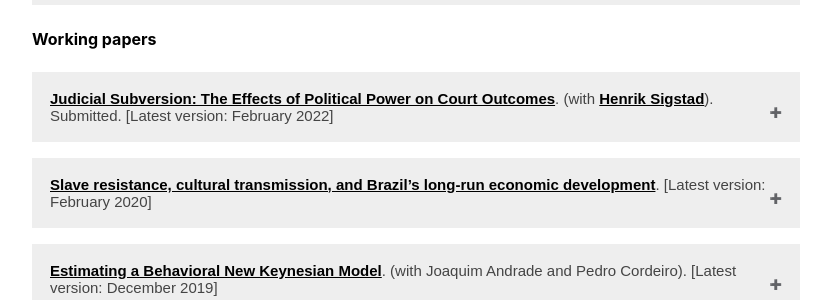
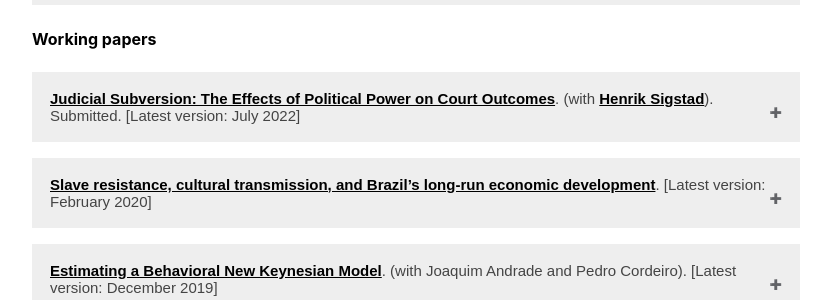
Before and after one commit to gbrlambais/gbrlambais.github.io, a Jekyll site: the page built from _pages/research.md, in a window 1280 px wide. Shown: the part 232-532 px from the top of the page, without its empty margins (224-1055 px from the left). Built offline with Jekyll 4.4.1, drawn with Linux system fonts in a browser that asks for light colours.

Commit message:
update subversion

```diff
--- a/_pages/research.md
+++ b/_pages/research.md
@@ -13,7 +13,7 @@ We review research on the history of education policy in colonial sub-Saharan Af
 
 #### Working papers
 
-<button class="collapsible" id="subversion">[Judicial Subversion: The Effects of Political Power on Court Outcomes](https://gbrlambais.github.io/judicial_subversion.pdf). (with [Henrik Sigstad](https://hsigstad.github.io)). Submitted. [Latest version: February 2022]</button>
+<button class="collapsible" id="subversion">[Judicial Subversion: The Effects of Political Power on Court Outcomes](https://gbrlambais.github.io/judicial_subversion.pdf). (with [Henrik Sigstad](https://hsigstad.github.io)). Submitted. [Latest version: July 2022]</button>
 
 <div class="content" id="subversiondata" markdown="1">
 Are politicians in power treated more leniently in court? We show that Brazilian mayoral candidates charged with misconduct are 65 percent less likely to be convicted if they narrowly win the election. Politicians play no direct role in the judges’ careers, suggesting that formal independence does not completely insulate the judiciary from political influence. The effect is driven by districts with few judges and by judges with higher career instability.
```
Also changed, not shown: 1 other file.
